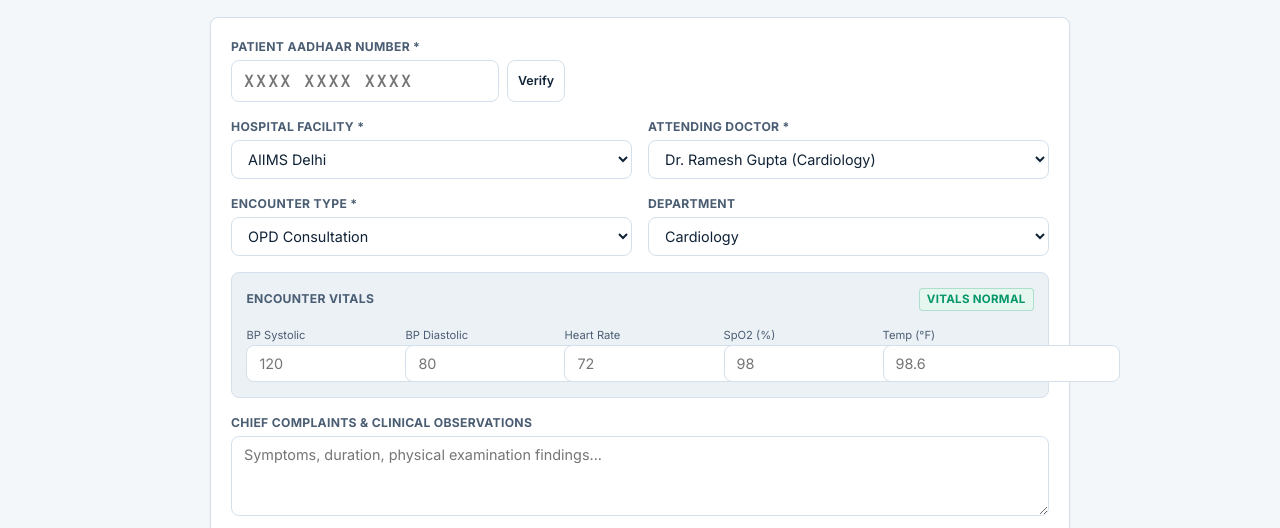
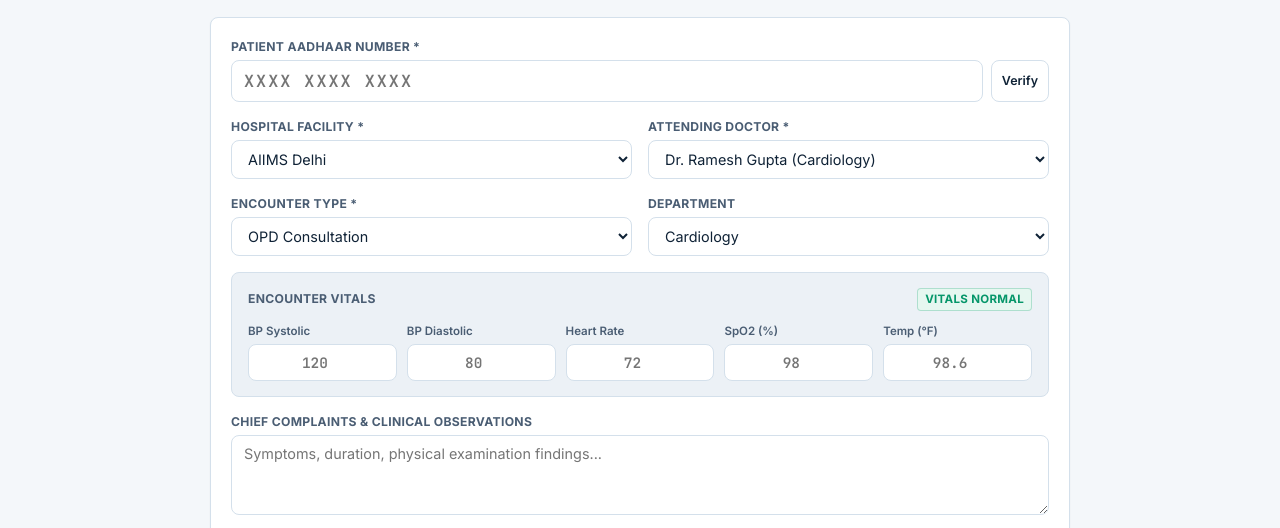
Before and after one commit to avinashkumaarr/Hospital_Management, a plain HTML site: page index.html in a window 1280 px wide. Both pictures are taken after a click on the element 483 px from the left and 787 px from the top of the page. Shown: the part 215-743 px from the top of the page. Drawn offline with nearby package versions, Linux system fonts and the light colour scheme.

Commit message:
fix: resolve CSS grid overflow on encounter vitals and enforce min-width 0 across form controls

```diff
--- a/index.html
+++ b/index.html
@@ -454,6 +454,8 @@
       border-radius: var(--radius-md);
       padding: 1.25rem;
       box-shadow: var(--shadow-xs);
+      box-sizing: border-box;
+      max-width: 100%;
     }
 
     .page-header {
@@ -548,13 +550,18 @@
     /* Form Fields */
     .form-grid {
       display: grid;
-      grid-template-columns: repeat(2, 1fr);
+      grid-template-columns: repeat(2, minmax(0, 1fr));
       gap: 1rem;
+      width: 100%;
+      box-sizing: border-box;
     }
     .form-group {
       display: flex;
       flex-direction: column;
       gap: 4px;
+      min-width: 0;
+      width: 100%;
+      box-sizing: border-box;
     }
     .form-group.full {
       grid-column: 1 / -1;
@@ -568,8 +575,13 @@
       display: flex;
       align-items: center;
       justify-content: space-between;
+      gap: 8px;
     }
     .form-control {
+      width: 100%;
+      min-width: 0;
+      max-width: 100%;
+      box-sizing: border-box;
       background: var(--surface);
       border: 1px solid var(--border);
       border-radius: var(--radius-md);
@@ -593,6 +605,60 @@
       font-size: 1.05rem;
       letter-spacing: 2px;
       font-weight: 600;
+    }
+
+    /* Encounter Vitals Box & Responsive Input Grid */
+    .vitals-box {
+      border: 1px solid var(--border);
+      border-radius: var(--radius-md);
+      padding: 0.9rem 1rem;
+      background: var(--bg-alt);
+      box-sizing: border-box;
+      width: 100%;
+    }
+    .vitals-input-grid {
+      display: grid;
+      grid-template-columns: repeat(5, minmax(0, 1fr));
+      gap: 10px;
+      width: 100%;
+      box-sizing: border-box;
+    }
+    .vital-field {
+      min-width: 0;
+      display: flex;
+      flex-direction: column;
+      gap: 4px;
+      box-sizing: border-box;
+    }
+    .vital-field-label {
+      font-size: 0.72rem;
+      font-weight: 600;
+      color: var(--text-muted);
+      white-space: nowrap;
+      overflow: hidden;
+      text-overflow: ellipsis;
+    }
+    .vitals-input-grid input.form-control {
+      text-align: center;
+      padding: 8px 6px;
+      font-family: var(--font-mono);
+      font-weight: 600;
+    }
+
+    @media (max-width: 900px) {
+      .vitals-input-grid {
+        grid-template-columns: repeat(3, minmax(0, 1fr));
+      }
+    }
+    @media (max-width: 600px) {
+      .vitals-input-grid {
+        grid-template-columns: repeat(2, minmax(0, 1fr));
+      }
+    }
+    @media (max-width: 400px) {
+      .vitals-input-grid {
+        grid-template-columns: 1fr;
+      }
     }
 
     /* Clinical Badges */
@@ -1922,30 +1988,30 @@
             </div>
 
             <!-- Vitals Grid -->
-            <div class="form-group full" style="border: 1px solid var(--border); border-radius: var(--radius-md); padding: 0.9rem; background: var(--bg-alt);">
-              <label class="form-label" style="margin-bottom: 0.4rem;">
-                <span>ENCOUNTER VITALS</span>
+            <div class="form-group full vitals-box">
+              <label class="form-label" style="margin-bottom: 0.5rem;">
+                <span style="font-weight:700;">ENCOUNTER VITALS</span>
                 <span id="vitals-alert-badge" class="badge badge-success">Vitals Normal</span>
               </label>
-              <div style="display:grid; grid-template-columns: repeat(auto-fit, minmax(100px, 1fr)); gap: 8px;">
-                <div>
-                  <span style="font-size:0.7rem; color:var(--text-muted)">BP Systolic</span>
+              <div class="vitals-input-grid">
+                <div class="vital-field">
+                  <span class="vital-field-label">BP Systolic</span>
                   <input type="number" id="vital-sbp" class="form-control" placeholder="120" oninput="evalVitalsOnFly()" />
                 </div>
-                <div>
-                  <span style="font-size:0.7rem; color:var(--text-muted)">BP Diastolic</span>
+                <div class="vital-field">
+                  <span class="vital-field-label">BP Diastolic</span>
                   <input type="number" id="vital-dbp" class="form-control" placeholder="80" oninput="evalVitalsOnFly()" />
                 </div>
-                <div>
-                  <span style="font-size:0.7rem; color:var(--text-muted)">Heart Rate</span>
+                <div class="vital-field">
+                  <span class="vital-field-label">Heart Rate</span>
                   <input type="number" id="vital-hr" class="form-control" placeholder="72" oninput="evalVitalsOnFly()" />
                 </div>
-                <div>
-                  <span style="font-size:0.7rem; color:var(--text-muted)">SpO2 (%)</span>
+                <div class="vital-field">
+                  <span class="vital-field-label">SpO2 (%)</span>
                   <input type="number" id="vital-spo2" class="form-control" placeholder="98" oninput="evalVitalsOnFly()" />
                 </div>
-                <div>
-                  <span style="font-size:0.7rem; color:var(--text-muted)">Temp (°F)</span>
+                <div class="vital-field">
+                  <span class="vital-field-label">Temp (°F)</span>
                   <input type="number" step="0.1" id="vital-temp" class="form-control" placeholder="98.6" oninput="evalVitalsOnFly()" />
                 </div>
               </div>
@@ -2033,20 +2099,20 @@
           <div style="font-weight:700; font-size:0.78rem; color:var(--text-muted); margin: 0.85rem 0 0.4rem;">
             DANGER ZONE VITALS
           </div>
-          <div style="display:grid; grid-template-columns: repeat(2, 1fr); gap: 8px;">
-            <div>
+          <div style="display:grid; grid-template-columns: repeat(2, minmax(0, 1fr)); gap: 8px;">
+            <div style="min-width:0;">
               <span style="font-size:0.7rem; color:var(--text-muted)">Heart Rate (bpm)</span>
               <input type="number" id="esi-hr" class="form-control" value="84" oninput="calculateEsiScore()" />
             </div>
-            <div>
+            <div style="min-width:0;">
               <span style="font-size:0.7rem; color:var(--text-muted)">Respiratory Rate (/min)</span>
               <input type="number" id="esi-rr" class="form-control" value="18" oninput="calculateEsiScore()" />
             </div>
-            <div>
+            <div style="min-width:0;">
               <span style="font-size:0.7rem; color:var(--text-muted)">Oxygen Saturation (%)</span>
               <input type="number" id="esi-spo2" class="form-control" value="98" oninput="calculateEsiScore()" />
             </div>
-            <div>
+            <div style="min-width:0;">
               <span style="font-size:0.7rem; color:var(--text-muted)">Pain Score (1-10)</span>
               <input type="number" id="esi-pain" class="form-control" value="4" min="0" max="10" oninput="calculateEsiScore()" />
             </div>
@@ -2153,7 +2219,7 @@
         </div>
       </div>
 
-      <div style="display:grid; grid-template-columns: repeat(auto-fit, minmax(340px, 1fr)); gap: 1rem; margin-bottom: 1.25rem;">
+      <div style="display:grid; grid-template-columns: repeat(auto-fit, minmax(min(300px, 100%), 1fr)); gap: 1rem; margin-bottom: 1.25rem;">
         <div class="card">
           <div style="font-weight:700; font-size:0.92rem; margin-bottom:0.75rem;">Department Patient Volume</div>
           <div style="height: 230px; position:relative;">
@@ -2457,17 +2523,17 @@
       <div id="printable-prescription-slip" class="print-slip" style="padding:1.5rem; background:#ffffff; font-family:var(--font-body);">
         <div style="display:flex; justify-content:space-between; align-items:flex-start; border-bottom:2px solid #007799; padding-bottom:0.75rem; margin-bottom:0.75rem;">
           <div>
-            <div style="font-family:var(--font-heading); font-size:1.3rem; font-weight:800; color:#007799;" id="slip-hospital-name">AIIMS New Delhi</div>
-            <div style="font-size:0.75rem; color:#64748b;">NABH Accredited Multi-Speciality Network</div>
+            <div style="font-family:var(--font-heading); font-size:1.3rem; font-weight:800; color:var(--primary);" id="slip-hospital-name">AIIMS New Delhi</div>
+            <div style="font-size:0.75rem; color:var(--text-muted);">NABH Accredited Multi-Speciality Network</div>
           </div>
           <div style="text-align:right;">
-            <div style="font-size:0.7rem; font-weight:700; color:#007799;">CLINICAL ENCOUNTER</div>
+            <div style="font-size:0.7rem; font-weight:700; color:var(--primary);">CLINICAL ENCOUNTER</div>
             <div style="font-family:var(--font-mono); font-size:0.82rem; font-weight:700;" id="slip-record-id">REC-2024-001</div>
-            <div style="font-size:0.72rem; color:#64748b;" id="slip-date">Date: 10 Jan 2024</div>
-          </div>
-        </div>
-
-        <div style="display:grid; grid-template-columns: repeat(4, 1fr); gap:8px; background:#f8fafc; border:1px solid #e2e8f0; border-radius:4px; padding:8px; margin-bottom:0.75rem; font-size:0.8rem;">
+            <div style="font-size:0.72rem; color:var(--text-muted);" id="slip-date">Date: 10 Jan 2024</div>
+          </div>
+        </div>
+
+        <div style="display:grid; grid-template-columns: repeat(auto-fit, minmax(min(140px, 100%), 1fr)); gap:8px; background:var(--bg-alt); border:1px solid var(--border); border-radius:4px; padding:8px; margin-bottom:0.75rem; font-size:0.8rem;">
           <div>
             <div style="color:#64748b; font-size:0.68rem; text-transform:uppercase;">Patient Name</div>
             <div style="font-weight:700;" id="slip-pat-name">Priya Sharma</div>
```
